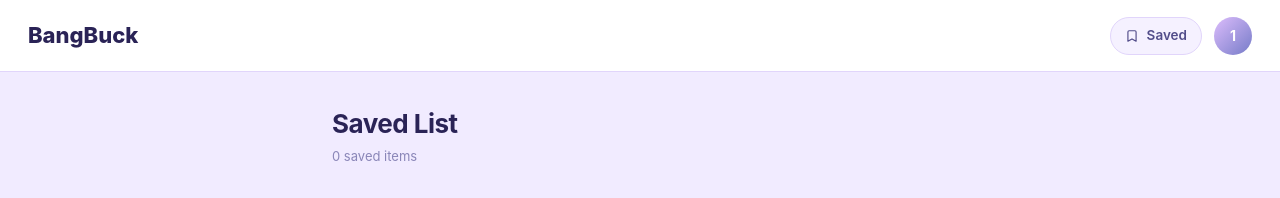
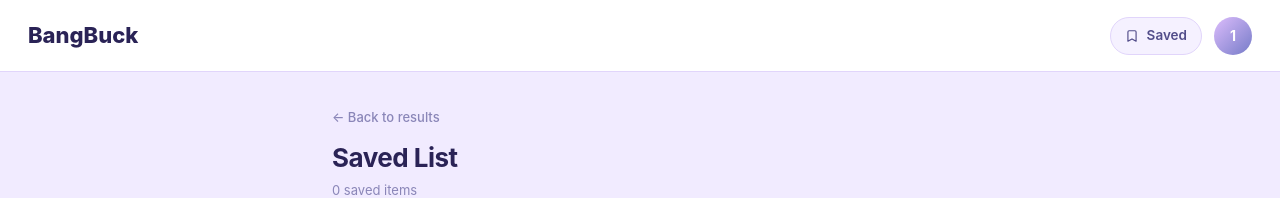
Before and after one commit to jameshualiu/bangbuck, a React (Vite) app in the folder frontend/: page /list in a window 1280 px wide. Shown: the top 198 px of the page. Built offline with nearby package versions, Linux system fonts and the light colour scheme; no server answers; sample sign-in values are in the browser's storage.

Commit message:
feat: add back to results button on saved list

```diff
--- a/frontend/src/pages/ShoppingList.jsx
+++ b/frontend/src/pages/ShoppingList.jsx
@@ -40,6 +40,13 @@ export default function ShoppingList() {
         {/* Heading */}
         <div className="flex items-end justify-between mb-6">
           <div>
+            <button
+              onClick={() => navigate('/results')}
+              className="text-[13px] font-medium mb-[10px] transition-colors hover:opacity-70"
+              style={{ color: '#8a86b8', background: 'none', border: 'none', padding: 0, cursor: 'pointer' }}
+            >
+              ← Back to results
+            </button>
             <h1 className="text-[26px] font-bold tracking-[-0.02em]" style={{ color: '#2a2356' }}>
               Saved List
             </h1>
```
